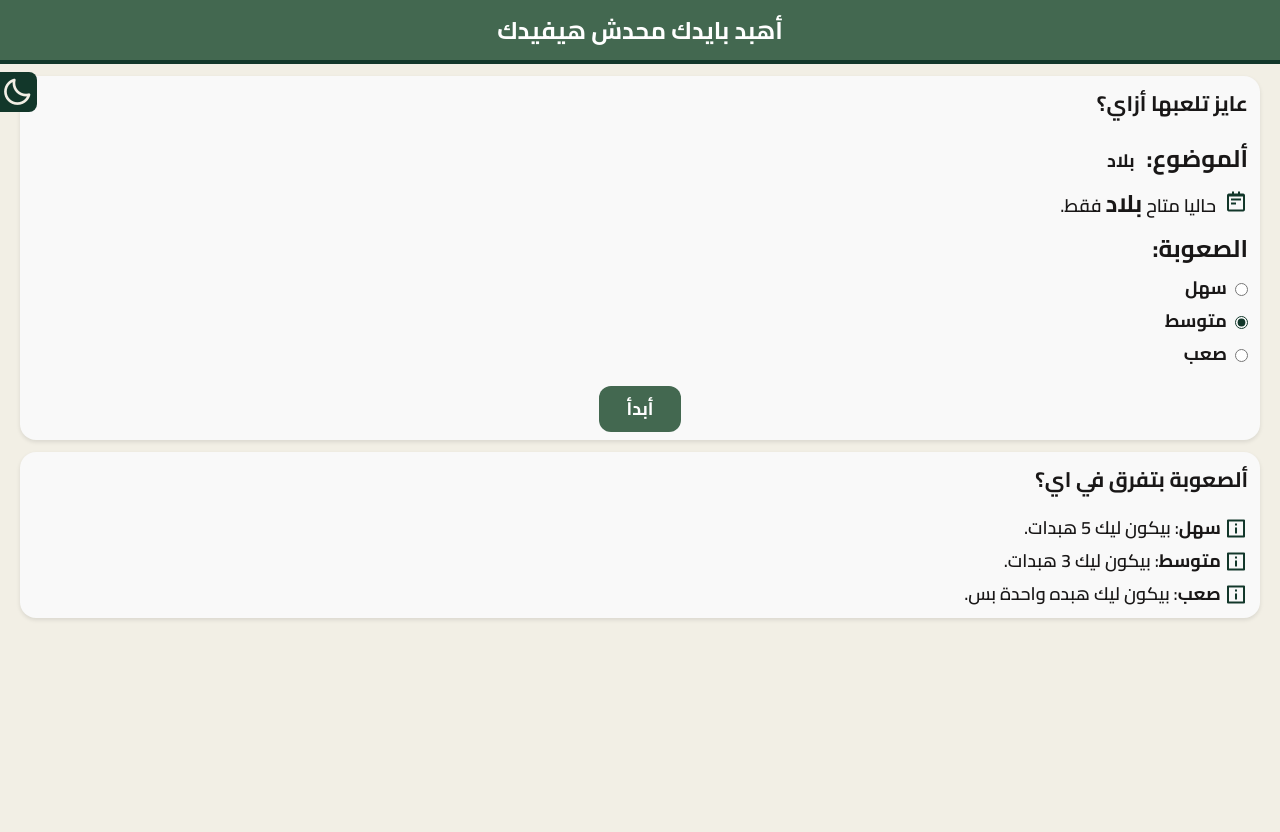
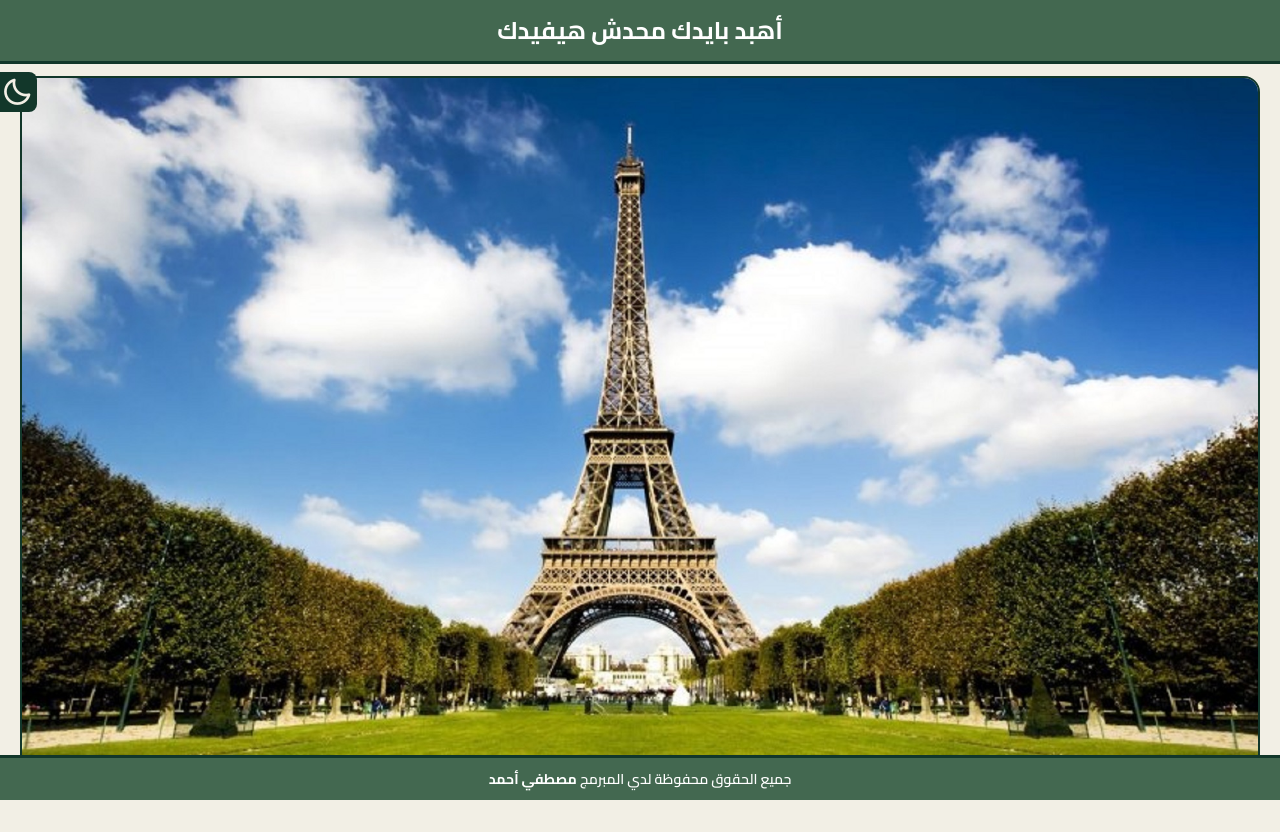
Before and after one commit to mostafasasa010/5mn-Game, a plain HTML site: page index.html in a window 1280 px wide. Both pictures are taken after a click on the button "أبدأ". Before the commit the page ends 800 px from the top, so only its background shows below. Drawn offline with nearby package versions, Linux system fonts and the light colour scheme.

Commit message:
Finish Get Random Func

```diff
--- a/assets/css/main.css
+++ b/assets/css/main.css
@@ -5,6 +5,8 @@
 :root {
   /* Header Height */
   --header-height: 4rem;
+  /* Footer Height */
+  --footer-height: calc(var(--header-height) * 0.7);
   /* Colors */
   --body-color: #f2efe5;
   --body-color-alt: #f9f9f9;
@@ -16,7 +18,7 @@
   --biggest-size: 1.75rem;
   --big-size: 1.25rem;
   --normal-size: 1rem;
-  --small-size: 0.875rem;
+  --small-size: 0.8rem;
   /* Font Weight */
   --normal-weight: 600;
   --bold-weight: 700;
@@ -28,6 +30,7 @@
     --biggest-size: 2rem;
     --big-size: 1.5rem;
     --normal-size: 1.125rem;
+    --small-size: 0.875rem;
   }
 }
 
@@ -68,6 +71,10 @@ button {
   font-family: var(--main-family);
   border: none;
 }
+img {
+  max-width: 100%;
+  height: auto;
+}
 
 /* --- Start Header --- */
 header.header {
@@ -80,7 +87,7 @@ header.header {
   align-items: center;
   justify-content: center;
   background-color: var(--main-color);
-  border-bottom: 4px solid var(--main-color-alt);
+  border-bottom: 3px solid var(--main-color-alt);
   h1 {
     font-size: var(--big-size);
     text-align: center;
@@ -110,6 +117,7 @@ header.header {
 /* --- Section Start Game --- */
 main.main {
   margin-top: var(--header-height);
+  margin-bottom: var(--footer-height);
   padding: 0.75rem 1.25rem;
   section.start-section {
     padding: 0.5rem 0.75rem;
@@ -196,5 +204,46 @@ main.main {
       }
     }
   }
+  section.hide {
+    display: none;
+  }
+  section.game-section {
+    display: none;
+    .image {
+      img {
+        display: none;
+        border-radius: 1rem;
+        border: 2px solid var(--main-color-alt);
+        &.visiable {
+          display: block;
+        }
+      }
+    }
+    &.active {
+      display: block;
+    }
+  }
 }
 /* --- End Main --- */
+
+/* --- Start Footer --- */
+footer {
+  position: fixed;
+  width: 100%;
+  height: var(--footer-height);
+  bottom: 0;
+  left: 0;
+  display: flex;
+  align-items: center;
+  justify-content: center;
+  background-color: var(--main-color);
+  color: var(--text-color-alt);
+  border-top: 3px solid var(--main-color-alt);
+  p {
+    font-size: var(--small-size);
+    span {
+      font-weight: var(--bold-weight);
+    }
+  }
+}
+/* --- End Footer --- */
--- a/assets/js/main.js
+++ b/assets/js/main.js
@@ -1,23 +1,49 @@
+// Main Variables
+const form = document.querySelector("form#diff");
+const startBtn = document.querySelector(".start-btn");
+let countries = [
+  "مصر",
+  "ايطاليا",
+  "فرنسا",
+  "الصين",
+  "روسيا",
+  "اليابان",
+  "امريكا",
+  "انجلترا",
+  "السعودية",
+  "الامارات",
+  "العراق",
+  "فلسطين",
+  "الكويت",
+  "البحرين",
+  "الهند",
+  "المالديف",
+  "البرازيل",
+];
+
 // Change Theme
 const changeTheme = document.querySelector(".change-theme");
-
 const savedTheme = window.localStorage.getItem("theme");
 if (savedTheme) {
   document.body.classList.toggle("dark-theme", savedTheme === "moon");
   changeTheme.classList.toggle("bx-sun", savedTheme === "sun");
 }
+changeTheme.addEventListener("click", () => {
+  changeThemeFun();
+});
 
-changeTheme.addEventListener("click", () => {
-  document.body.classList.toggle("dark-theme");
-  const isDarkTheme = document.body.classList.contains("dark-theme");
-  window.localStorage.setItem("theme", isDarkTheme ? "moon" : "sun");
-  changeTheme.classList.toggle("bx-sun", !isDarkTheme);
+// Handle Submit
+form.onsubmit = (e) => {
+  handleSubmitFun(e);
+};
+
+// Change Screen
+startBtn.addEventListener("click", () => {
+  changeScreenFun();
+  getImageFun();
 });
 
 // Difficult Game
-const form = document.querySelector("form#diff");
-const startBtn = document.querySelector(".start-btn");
-
 const savedValue = localStorage.getItem("difficulty");
 if (savedValue) {
   const radio = document.querySelector(
@@ -28,14 +54,44 @@ if (savedValue) {
   }
 }
 
-form.onsubmit = function (e) {
+/* --------------------- */
+/* --------------------- */
+/* ----- Functions ----- */
+/* --------------------- */
+/* --------------------- */
+// Change Theme Function
+function changeThemeFun() {
+  document.body.classList.toggle("dark-theme");
+  const isDarkTheme = document.body.classList.contains("dark-theme");
+  window.localStorage.setItem("theme", isDarkTheme ? "moon" : "sun");
+  changeTheme.classList.toggle("bx-sun", !isDarkTheme);
+}
+
+// Handle Submit Function
+function handleSubmitFun(e) {
   e.preventDefault();
   const selectedRadio = document.querySelector(
     "form#diff input[name='diff']:checked"
   );
   const selectedValue = selectedRadio ? selectedRadio.value : null;
-
   if (selectedValue) {
     localStorage.setItem("difficulty", selectedValue);
   }
-};
+}
+
+// Change Screen Function
+function changeScreenFun() {
+  const sectionStart = document.querySelector("section.start-section");
+  const sectionStartInfo = document.querySelector("section.start-section.info");
+  const sectionGame = document.querySelector("section.game-section");
+  sectionStart.classList.add("hide");
+  sectionStartInfo.classList.add("hide");
+  sectionGame.classList.add("active");
+}
+
+// Get Random Image Function
+function getImageFun() {
+  let randomCountry = Math.floor(Math.random() * countries.length);
+  let image = document.querySelector(`.image img.i-${randomCountry + 1}`);
+  image.classList.add("visiable");
+}
--- a/index.html
+++ b/index.html
@@ -64,7 +64,63 @@
           واحدة بس.
         </p>
       </section>
+      <section class="game-section">
+        <div class="image">
+          <img src="assets/imgs/countries/1-img.jpg" alt="image" class="i-1" />
+          <img src="assets/imgs/countries/2-img.jpg" alt="image" class="i-2" />
+          <img src="assets/imgs/countries/3-img.jpg" alt="image" class="i-3" />
+          <img src="assets/imgs/countries/4-img.jpg" alt="image" class="i-4" />
+          <img src="assets/imgs/countries/5-img.jpg" alt="image" class="i-5" />
+          <img src="assets/imgs/countries/6-img.jpg" alt="image" class="i-6" />
+          <img src="assets/imgs/countries/7-img.jpg" alt="image" class="i-7" />
+          <img src="assets/imgs/countries/8-img.jpg" alt="image" class="i-8" />
+          <img src="assets/imgs/countries/9-img.jpg" alt="image" class="i-9" />
+          <img
+            src="assets/imgs/countries/10-img.jpg"
+            alt="image"
+            class="i-10"
+          />
+          <img
+            src="assets/imgs/countries/11-img.jpg"
+            alt="image"
+            class="i-11"
+          />
+          <img
+            src="assets/imgs/countries/12-img.jpg"
+            alt="image"
+            class="i-12"
+          />
+          <img
+            src="assets/imgs/countries/13-img.jpg"
+            alt="image"
+            class="i-13"
+          />
+          <img
+            src="assets/imgs/countries/14-img.jpg"
+            alt="image"
+            class="i-14"
+          />
+          <img
+            src="assets/imgs/countries/15-img.jpg"
+            alt="image"
+            class="i-15"
+          />
+          <img
+            src="assets/imgs/countries/16-img.jpg"
+            alt="image"
+            class="i-16"
+          />
+          <img
+            src="assets/imgs/countries/17-img.jpg"
+            alt="image"
+            class="i-17"
+          />
+        </div>
+      </section>
     </main>
+    <footer>
+      <p>جميع الحقوق محفوظة لدي المبرمج <span>مصطفي أحمد</span></p>
+    </footer>
     <script src="assets/js/main.js"></script>
   </body>
 </html>
```
Also changed, not shown: assets/imgs/countries/10-img.jpg, assets/imgs/countries/11-img.jpg, assets/imgs/countries/12-img.jpg, assets/imgs/countries/13-img.jpg, assets/imgs/countries/14-img.jpg, assets/imgs/countries/15-img.jpg, assets/imgs/countries/16-img.jpg, assets/imgs/countries/17-img.jpg, assets/imgs/countries/18-img.jpg (deleted), assets/imgs/countries/5-img.jpg, 5 other files.
